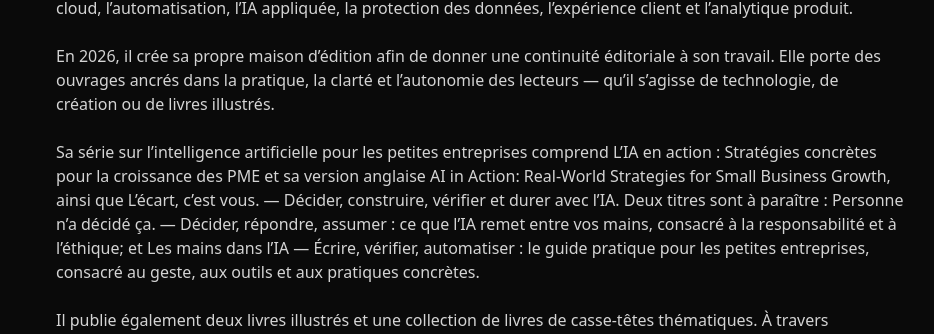
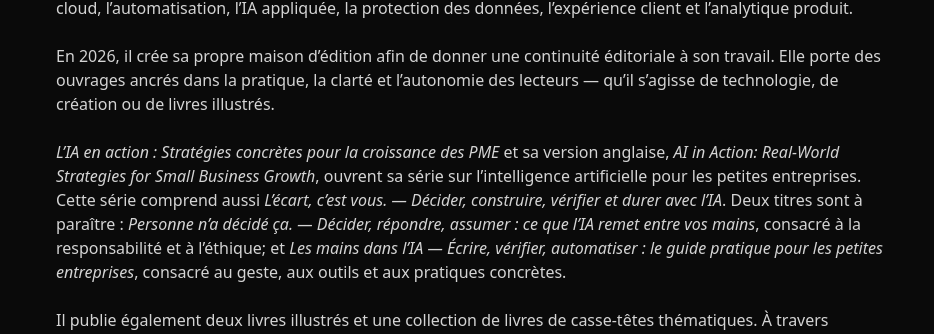
Before and after one commit to sylvain-tremblay/sylvain-tremblay.github.io, a React (Vite) app: page / in a window 1280 px wide. Shown: the part 1996-2330 px from the top of the page, without its empty margins (56-990 px from the left). Built offline with nearby package versions, Linux system fonts and the light colour scheme.

Commit message:
Deploy site

```diff
--- a/src/SitePersoSylvain.tsx
+++ b/src/SitePersoSylvain.tsx
@@ -12,7 +12,7 @@ const messages = {
       "Aujourd’hui, Sylvain accompagne des PME, des OBNL et des équipes dirigeantes comme vCIO et architecte logiciel fractionnaire. Il intervient là où les décisions technologiques doivent être à la fois ambitieuses et pragmatiques : feuille de route, architecture, modernisation applicative, migration cloud (AWS, Azure, GCP), cybersécurité, conformité (ISO 27001, Loi 25, RGPD) et intégration responsable de l’IA.",
       "Son approche est orientée vers l’impact : partir des objectifs d’affaires, clarifier la valeur attendue, choisir l’architecture minimale viable, sécuriser les données dès la conception, documenter juste ce qu’il faut et faire progresser les équipes par itérations courtes. Ses domaines de prédilection couvrent l’architecture logicielle, le cloud, l’automatisation, l’IA appliquée, la protection des données, l’expérience client et l’analytique produit.",
       "En 2026, il crée sa propre maison d’édition afin de donner une continuité éditoriale à son travail. Elle porte des ouvrages ancrés dans la pratique, la clarté et l’autonomie des lecteurs — qu’il s’agisse de technologie, de création ou de livres illustrés.",
-      "Sa série sur l’intelligence artificielle pour les petites entreprises comprend L’IA en action : Stratégies concrètes pour la croissance des PME et sa version anglaise AI in Action: Real‑World Strategies for Small Business Growth, ainsi que L’écart, c’est vous. — Décider, construire, vérifier et durer avec l’IA. Deux titres sont à paraître : Personne n’a décidé ça. — Décider, répondre, assumer : ce que l’IA remet entre vos mains, consacré à la responsabilité et à l’éthique; et Les mains dans l’IA — Écrire, vérifier, automatiser : le guide pratique pour les petites entreprises, consacré au geste, aux outils et aux pratiques concrètes.",
+      <><em>L’IA en action : Stratégies concrètes pour la croissance des PME</em> et sa version anglaise, <em>AI in Action: Real‑World Strategies for Small Business Growth</em>, ouvrent sa série sur l’intelligence artificielle pour les petites entreprises. Cette série comprend aussi <em>L’écart, c’est vous. — Décider, construire, vérifier et durer avec l’IA</em>. Deux titres sont à paraître : <em>Personne n’a décidé ça. — Décider, répondre, assumer : ce que l’IA remet entre vos mains</em>, consacré à la responsabilité et à l’éthique; et <em>Les mains dans l’IA — Écrire, vérifier, automatiser : le guide pratique pour les petites entreprises</em>, consacré au geste, aux outils et aux pratiques concrètes.</>,
       "Il publie également deux livres illustrés et une collection de livres de casse‑têtes thématiques. À travers l’ensemble de ses projets, Sylvain Tremblay poursuit le même objectif : transformer des sujets complexes en décisions, systèmes et œuvres utiles — solides dans leur conception, accessibles dans leur forme et durables dans leurs effets."
     ],
     nav: { about: "Parcours", books: "Livres", projects: "Projets", contact: "Contact" },
@@ -49,7 +49,7 @@ const messages = {
       "Today, Sylvain advises SMEs, nonprofits, and leadership teams as a fractional vCIO and software architect. He works where technology decisions need to be both ambitious and pragmatic: roadmaps, architecture, application modernization, cloud migration (AWS, Azure, GCP), cybersecurity, compliance (ISO 27001, Quebec Law 25, GDPR), and responsible AI integration.",
       "His approach is impact-driven: start with business outcomes, clarify the expected value, choose the minimum viable architecture, secure data by design, document just enough, and build team capability through short iterations. His focus spans software architecture, cloud, automation, applied AI, data protection, customer experience, and product analytics.",
       "In 2026, he created his own publishing house to give his editorial work a lasting home. It carries books grounded in practice, clarity, and reader autonomy — across technology, creative work, and illustrated books.",
-      "His AI series for small businesses includes L’IA en action: Stratégies concrètes pour la croissance des PME and its English edition, AI in Action: Real‑World Strategies for Small Business Growth, along with The gap is you. — Decide, build, verify, and last with AI. Two books are forthcoming: Nobody made that decision. — Decide, respond, take responsibility: what AI puts back in your hands, on responsibility and ethics; and Hands on AI — Write, verify, automate: the practical guide for small businesses, focused on real tools and practical work.",
+      <><em>L’IA en action: Stratégies concrètes pour la croissance des PME</em> and its English edition, <em>AI in Action: Real‑World Strategies for Small Business Growth</em>, open his AI series for small businesses. The series also includes <em>The gap is you. — Decide, build, verify, and last with AI</em>. Two books are forthcoming: <em>Nobody made that decision. — Decide, respond, take responsibility: what AI puts back in your hands</em>, on responsibility and ethics; and <em>Hands on AI — Write, verify, automate: the practical guide for small businesses</em>, focused on real tools and practical work.</>,
       "He also publishes two illustrated books and a collection of themed word-search puzzle books. Across all his work, Sylvain Tremblay pursues the same aim: turn complex subjects into useful decisions, systems, and works — sound in design, accessible in form, and durable in effect."
     ],
     nav: { about: "About", books: "Books", projects: "Projects", contact: "Contact" },
@@ -259,7 +259,7 @@ function Biography({ t }: any) {
             <div className="px-4 sm:px-6 max-w-4xl">
               <h2 className="text-2xl sm:text-3xl font-bold">{t.bioTitle}</h2>
               <div className="mt-6 grid gap-6 text-neutral-300">
-                {t.bioParas?.map((p: string, i: number) => (
+                {t.bioParas?.map((p, i: number) => (
                   <p key={i}>{p}</p>
                 ))}
               </div>
```
Also changed, not shown: 4 other files (tests, documents, lock files or other folders).
